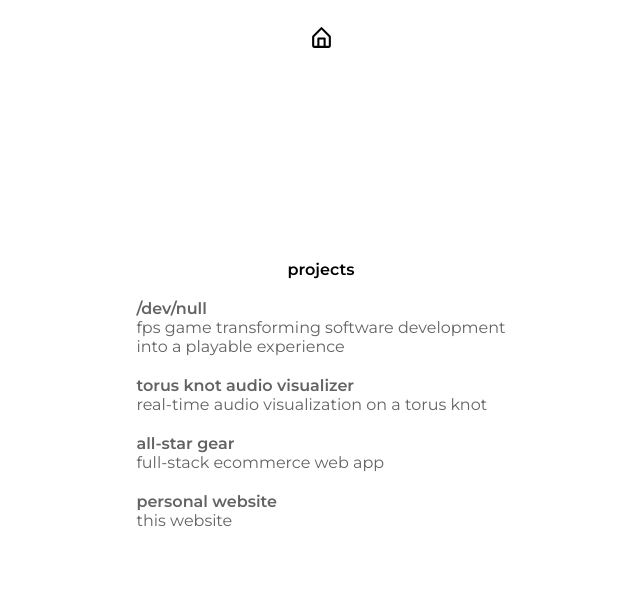
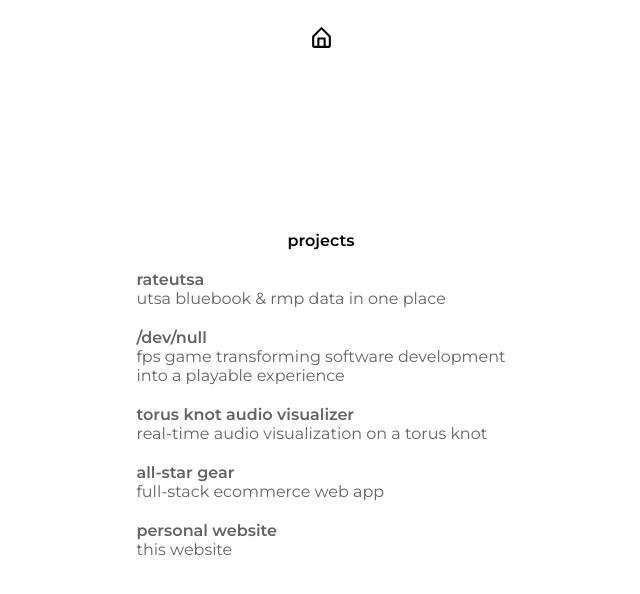
Before and after one commit to gvuzi/personal-website, a plain HTML site: page projects/index.html in a window 1280 px wide. Shown: the whole page, without its empty margins (319-959 px from the left). Drawn offline with Linux system fonts and the light colour scheme.

Commit message:
updated projects

```diff
--- a/projects/index.html
+++ b/projects/index.html
@@ -11,6 +11,10 @@
     <div class="main-container">
     <div class="main-content-container">
         <div class="title"><p>projects</p></div>
+        <div class="project" onclick="location='https://rateutsa.com'">
+            <p class="project-title">rateutsa</p>
+            <p>utsa bluebook & rmp data in one place</p>
+        </div>
         <div class="project" onclick="location.href='https://github.com/gvuzi/dev-null'">
             <p class="project-title">/dev/null</p>
             <p>fps game transforming software development<br>into a playable experience</p>
```
